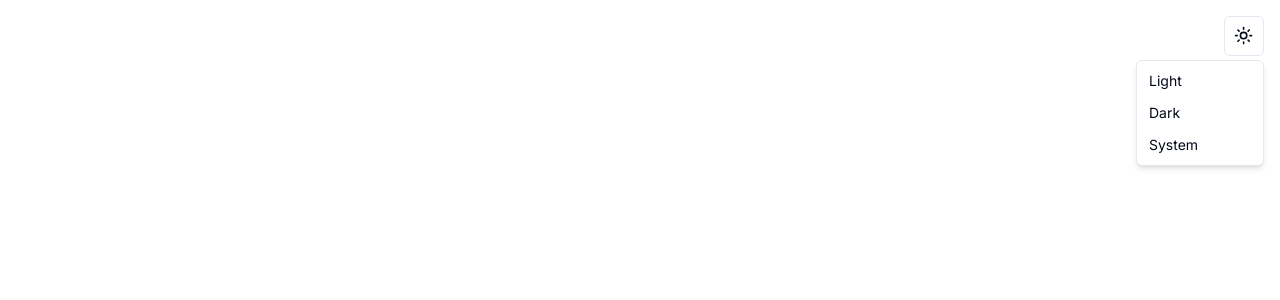
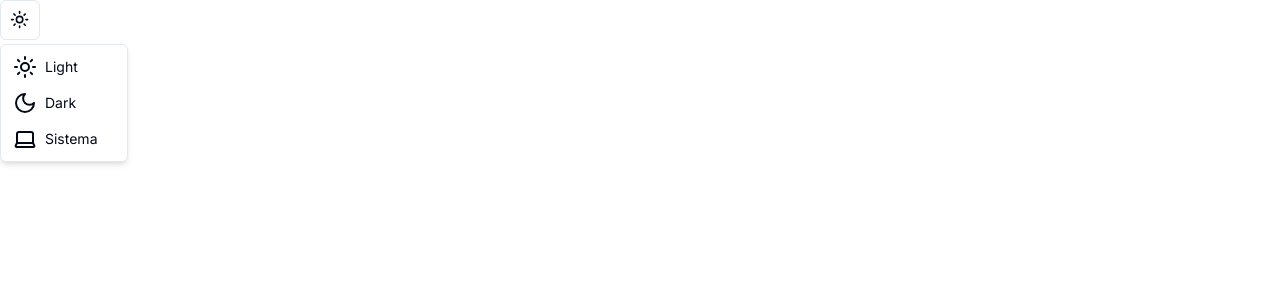
Before and after one commit to RaphaelSBarros/Shadcnui-loja, a Next.js app: page / in a window 1280 px wide. Both pictures are taken after a click on the button "Toggle theme". Shown: the top 300 px of the page. Built offline with nearby package versions, Linux system fonts and the light colour scheme.

Commit message:
Criando o Header

```diff
--- /dev/null
+++ b/src/components/header.tsx
@@ -0,0 +1,16 @@
+import { Logo } from "@/components/logo"
+import { ModeToggle } from "@/components/mode-toggle"
+
+export const Header = () => {
+    return (
+        <header className="flex justify-between items-center my-5 mx-3">
+            <div className="flex items-center gap-3">
+                <Logo />
+                <ModeToggle />
+            </div>
+            <div className="flex items-center gap-3">
+                ...
+            </div>
+        </header>
+    )
+}
--- /dev/null
+++ b/src/components/logo.tsx
@@ -0,0 +1,5 @@
+export const Logo = () => {
+    return (
+        <div className="text-xl">Loja <span className="font-bold">Zap</span></div>
+    )
+}
--- a/src/components/mode-toggle.tsx
+++ b/src/components/mode-toggle.tsx
@@ -1,7 +1,7 @@
 "use client"
 
 import * as React from "react"
-import { Moon, Sun } from "lucide-react"
+import { Laptop, Moon, Sun } from "lucide-react"
 import { useTheme } from "next-themes"
 
 import { Button } from "@/components/ui/button"
@@ -18,7 +18,7 @@
   return (
     <DropdownMenu>
       <DropdownMenuTrigger asChild>
-        <Button className="fixed top-4 right-4" variant="outline" size="icon">
+        <Button variant="outline" size="icon">
           <Sun className="h-[1.2rem] w-[1.2rem] rotate-0 scale-100 transition-all dark:-rotate-90 dark:scale-0" />
           <Moon className="absolute h-[1.2rem] w-[1.2rem] rotate-90 scale-0 transition-all dark:rotate-0 dark:scale-100" />
           <span className="sr-only">Toggle theme</span>
@@ -26,13 +26,13 @@
       </DropdownMenuTrigger>
       <DropdownMenuContent align="end">
         <DropdownMenuItem onClick={() => setTheme("light")}>
-          Light
+          <Sun className="mr-2" /> Light
         </DropdownMenuItem>
         <DropdownMenuItem onClick={() => setTheme("dark")}>
-          Dark
+          <Moon className="mr-2" /> Dark
         </DropdownMenuItem>
         <DropdownMenuItem onClick={() => setTheme("system")}>
-          System
+          <Laptop className="mr-2" /> Sistema
         </DropdownMenuItem>
       </DropdownMenuContent>
     </DropdownMenu>
```
